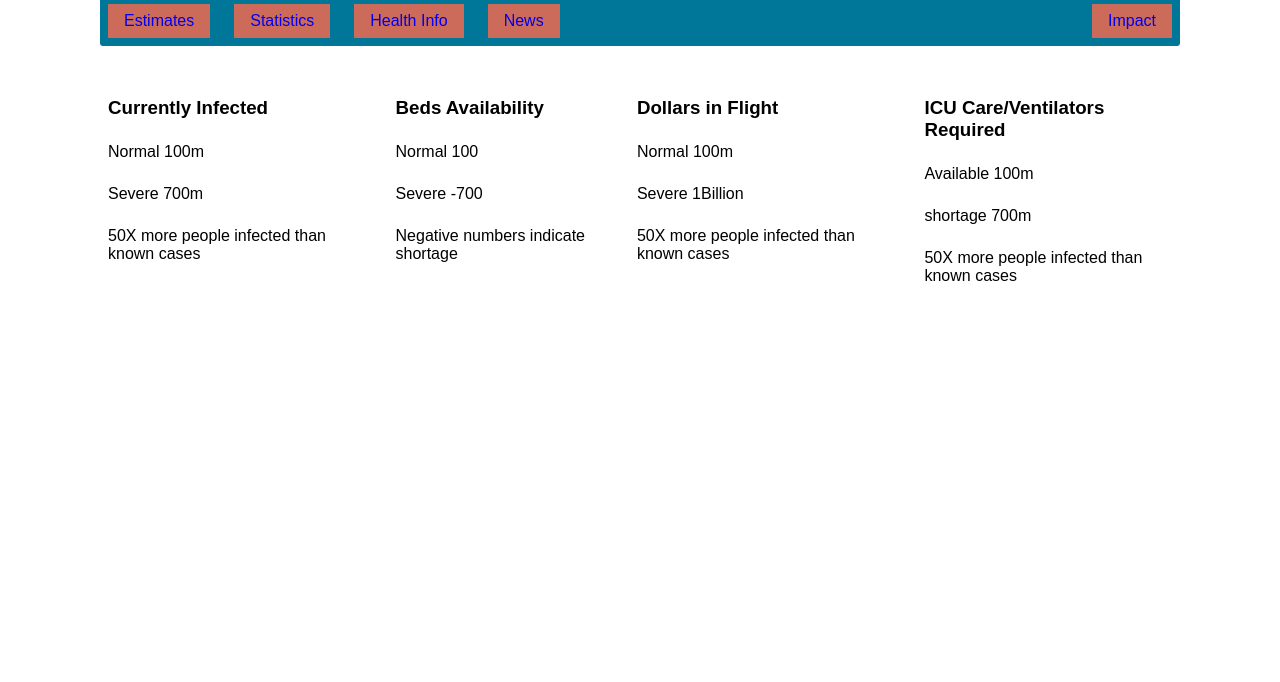
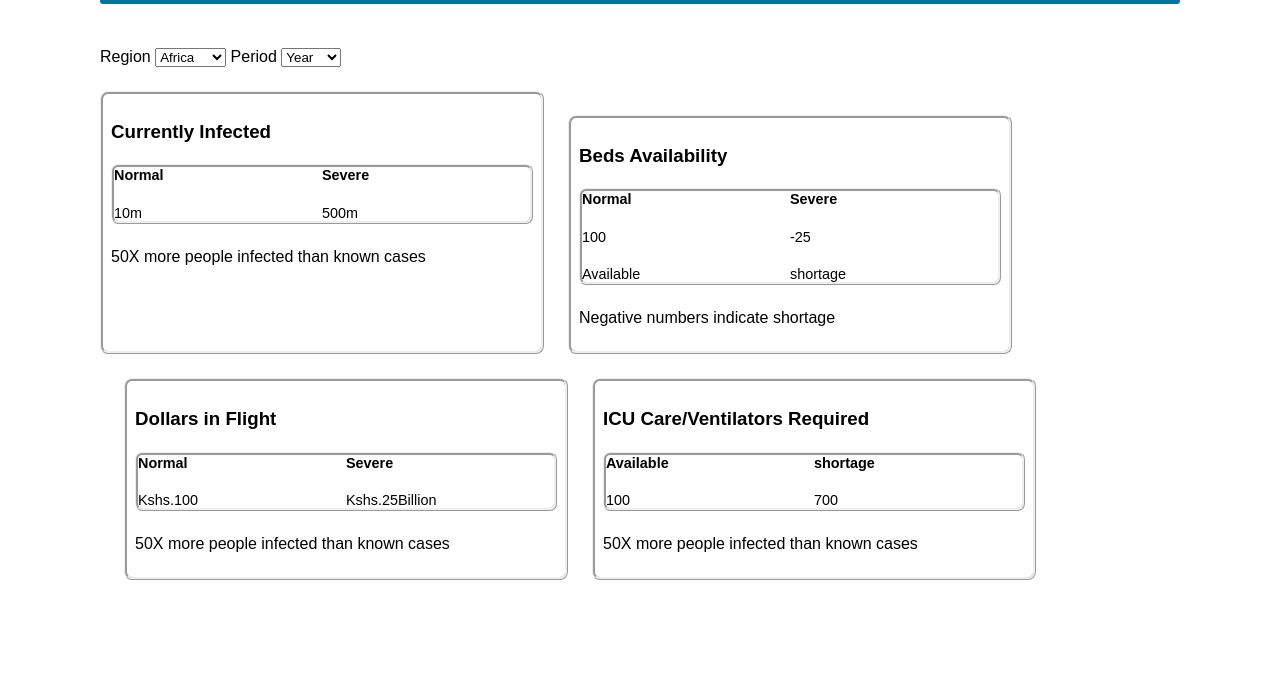
Before and after one commit to samuelmwangimbuthia/COVID19_ESTIMATOR, a website: page src/html/estimate.html in a window 1280 px wide. Shown: the part 118-800 px from the top of the page. Drawn offline with Linux system fonts and the light colour scheme.

Commit message:
add ui and styling

```diff
--- a/src/html/estimate.html
+++ b/src/html/estimate.html
@@ -5,7 +5,7 @@
 <body>
     <div class="container">
         <header>
-            <h1>COVID-19 ESTIMATOR</h1>
+            <h2>COVID-19 ESTIMATOR</h2>
         </header>
         <nav>
             <ul class="nav-site">
@@ -16,59 +16,81 @@
                 <li class="nav-right"><a href="/impact">Impact</a></li>
             </ul>
         </nav>
+        <div>
+            <span>
+                <label for="select-region">Region</label>
+                <select name="select-region">
+                    <option>Africa</option>
+                    <option>America</option>
+                    <option>Europe</option>
+                </select>
+            </span>
+            <span>
+                <label for="select-period">Period</label>
+                <select name="select-period">
+                    <option>Year</option>
+                    <option>Month</option>
+                    <option>Days</option>
+                </select>
+            </span>
+
+        </div>
         <main class="flex">
-            <div class="tile right">
+
+            <div class="tile">
                 <h3>Currently Infected</h3>
-                <div class="estimates">
-                    <div>
-                        <span>Normal</span>
-                        <span>100m</span>
+                <div class="data">
+                    <div class="column1">
+                        <div class="normal title">Normal</div>
+                        <div class="units">10m</div>
                     </div>
-                    <div>
-                        <span>Severe</span>
-                        <span>700m</span>
+                    <div class="column1">
+                        <div class="severe title">Severe</div>
+                        <div class="units">500m</div>
                     </div>
                 </div>
                 <p>50X more people infected than known cases</p>
             </div>
-            <div class="tile left">
+            <div class="tile">
                 <h3>Beds Availability</h3>
-                <div class="estimates">
-                    <div>
-                        <span>Normal</span>
-                        <span>100</span>
+                <div class="data">
+                    <div class="column1">
+                        <div class="normal title">Normal</div>
+                        <div class="units">100</div>
+                        <div class="units">Available</div>
                     </div>
-                    <div>
-                        <span>Severe</span>
-                        <span>-700</span>
+                    <div class="column1">
+                        <div class="severe title">Severe</div>
+                        <div class="units">-25</div>
+                        <div class="units">shortage</div>
                     </div>
                 </div>
                 <p>Negative numbers indicate shortage</p>
             </div>
-            <div class="tile right">
+            <div class="tile">
                 <h3>Dollars in Flight</h3>
-                <div class="estimates">
-                    <div>
-                        <span>Normal</span>
-                        <span>100m</span>
+                <div class="data">
+                    <div class="column1">
+                        <div class="normal title">Normal</div>
+                        <div class="units">Kshs.100</div>
                     </div>
-                    <div>
-                        <span>Severe</span>
-                        <span>1Billion</span>
+                    <div class="column1">
+                        <div class="severe title">Severe</div>
+                        <div class="units">Kshs.25Billion</div>
                     </div>
                 </div>
                 <p>50X more people infected than known cases</p>
             </div>
-            <div class="tile left">
+            <div class="tile">
                 <h3>ICU Care/Ventilators Required</h3>
-                <div class="estimates">
-                    <div>
-                        <span>Available</span>
-                        <span>100m</span>
+                <div class="data">
+                    <div class="column1">
+                        <div class="normal title">Available</div>
+                        <div class="units">100</div>
                     </div>
-                    <div>
-                        <span>shortage</span>
-                        <span>700m</span>
+                    <div class="column1">
+                        <div class="severe title">shortage</div>
+                        <div class="units">700</div>
                     </div>
                 </div>
                 <p>50X more people infected than known cases</p>
--- a/src/styles/styles.css
+++ b/src/styles/styles.css
@@ -73,16 +73,44 @@ header > h1 {
 /* styling the main element*/
 .flex {
     display: flex;
+    flex-wrap: wrap;
+
 }
 
 .tile {
     background-color: #fff;
     padding: .5em;
+    border-style: ridge;
     border-radius: 0.5em;
+    flex: 0 0 calc(540px - 6em);
 }
 /* add spacing between the tiles and remove the top margin */
 .flex > *+* {
-    margin-top: 0;
     margin-left: 1.5em;
+    margin-top: 1.5em;
 
 }
+
+/* styling the items inside the estimate tiles */
+.data{
+    display: flex;
+    align-items: center;
+    border-style: ridge;
+    border-radius: 0.5em;
+}
+
+.data > div+div {
+    margin-top: 0;
+}
+
+.column1{
+    flex-flow: row wrap;
+    flex: 1 0 50%;
+}
+.title {
+    font-weight: bold;
+}
+
+.data {
+    font-size: 0.9em;
+}
```
